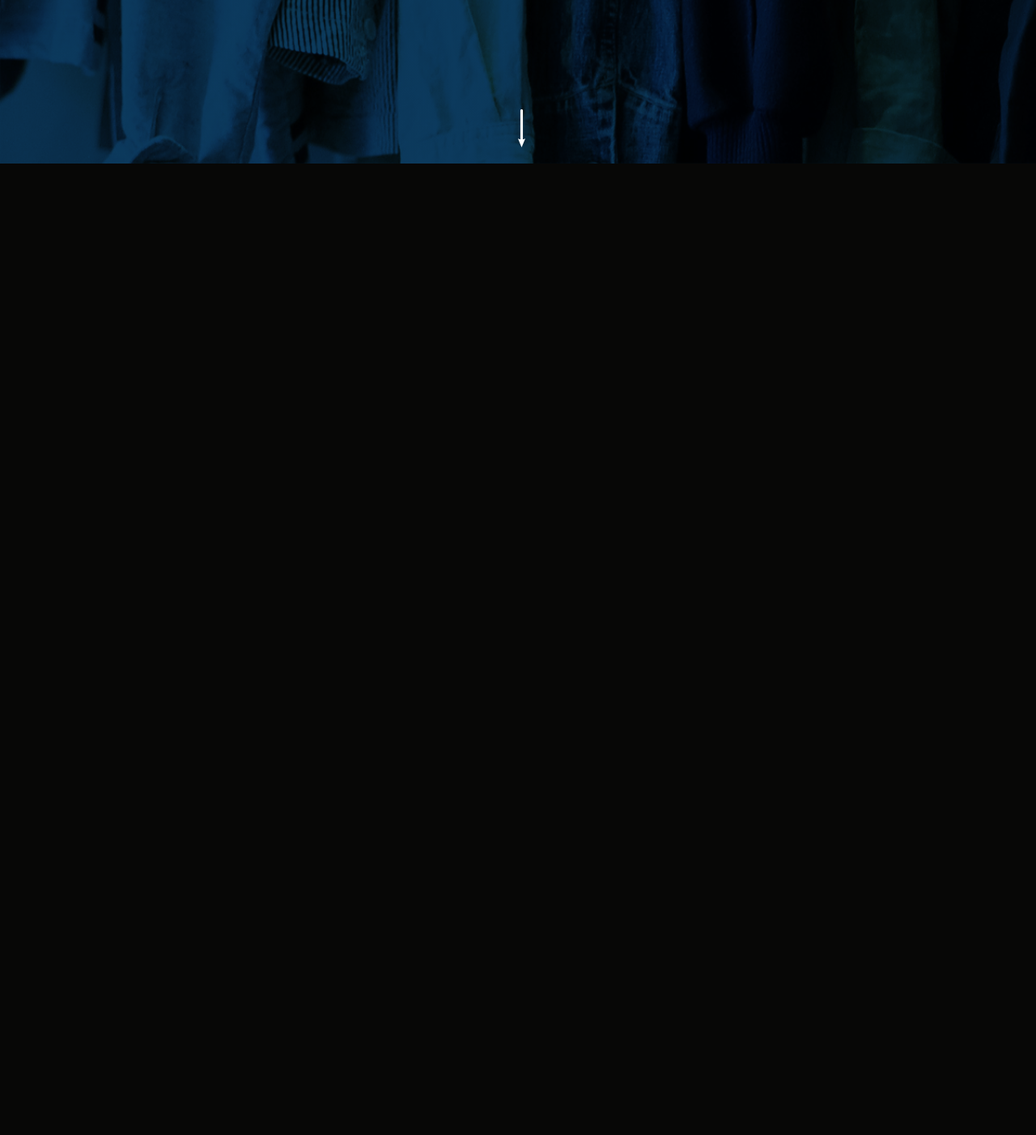
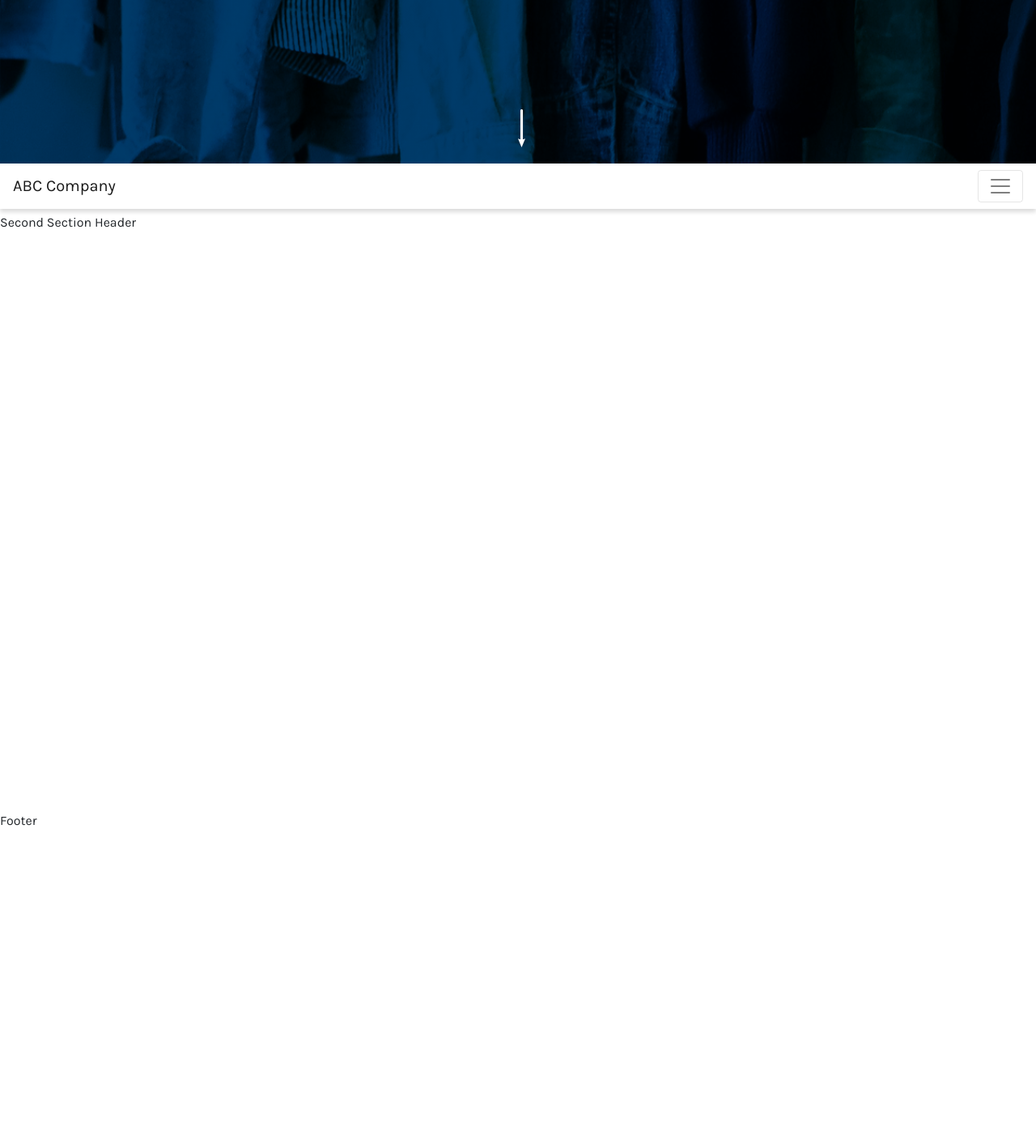
Before and after one commit to johnram528/code_challenge, a PHP site: page /verbalplusvisual.html in a window 1280 px wide. Shown: the part 598-2000 px from the top of the page at 81% size. Before the commit the page ends 800 px from the top, so only its background shows below. Run offline with PHP 8.4, Linux system fonts and the light colour scheme; some libraries are stand-ins or nearby versions.

Commit message:
add sticky nav

```diff
--- a/styles.css
+++ b/styles.css
@@ -1,5 +1,5 @@
 .abc-landing {
-  background: linear-gradient(to bottom, rgba(255,255,255,1) 0%,rgba(24,118,188,1) 40%), url('./images/image1.jpg');
+  background: linear-gradient(to bottom, rgba(255,255,255,1) 0%,rgba(0,120,212,1) 40%), url('./images/image1.jpg');
   width: 100vw;
   height: 100vh;
   background-size: 100% 100%;
@@ -60,11 +60,28 @@ h1 {
 }
 
 .arrow-wrap {
-/*  position: relative;*/
-text-align: center;
+  text-align: center;
 }
 
 .arrow {
   position: fixed;
   bottom: 20px;
 }
+
+.abc-main-content {
+  height: 100vh;
+}
+
+.abc-nav {
+  position: sticky;
+  top: 0;
+  box-shadow: 0 4px 5px #ddd;
+  margin-bottom: 5px;
+}
+
+.navbar {
+  background-color: white;
+}
+.abc-footer {
+  height: 50vh;
+}
--- a/verbalplusvisual.html
+++ b/verbalplusvisual.html
@@ -2,6 +2,8 @@
 <html>
 <head>
   <link rel="stylesheet" href="https://maxcdn.bootstrapcdn.com/bootstrap/4.0.0-beta/css/bootstrap.min.css" integrity="sha384-/Y6pD6FV/Vv2HJnA6t+vslU6fwYXjCFtcEpHbNJ0lyAFsXTsjBbfaDjzALeQsN6M" crossorigin="anonymous">
+  <script src="https://ajax.googleapis.com/ajax/libs/jquery/3.2.1/jquery.min.js"></script>
+  <script src="https://maxcdn.bootstrapcdn.com/bootstrap/3.3.7/js/bootstrap.min.js"></script>
   <link rel="stylesheet" href="styles.css">
   <link href="https://fonts.googleapis.com/css?family=Karla:400,700" rel="stylesheet">
   <title>verbal+visual</title>
@@ -32,8 +34,19 @@
         </svg>
        </div>
      </div>
-     <section class='abc-main-content'></section>
-     <footer class='abc-footer'></footer>
+     <section class='abc-main-content'>
+       <div class='abc-nav'>
+         <nav class="navbar navbar-toggleable-md navbar-light bg-faded">
+          <a class="navbar-brand" href="#">ABC Company</a>
+          <button class="navbar-toggler navbar-toggler-right" type="button" data-toggle="collapse" aria-label="Toggle navigation">
+            <span class="navbar-toggler-icon"></span>
+          </button>
+        </nav>
+       </div>
+     <div class='abc-content'>Second Section Header</div>
+    </section>
+    <footer class='abc-footer'>Footer</footer>
+
   </div>
 </body>
 </html>
```
